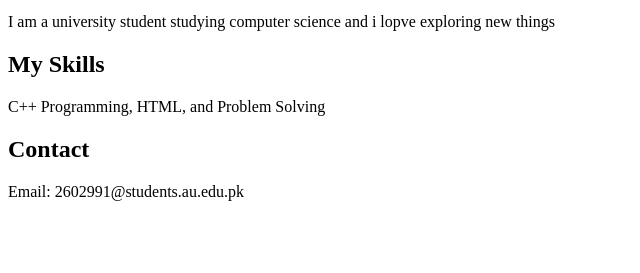
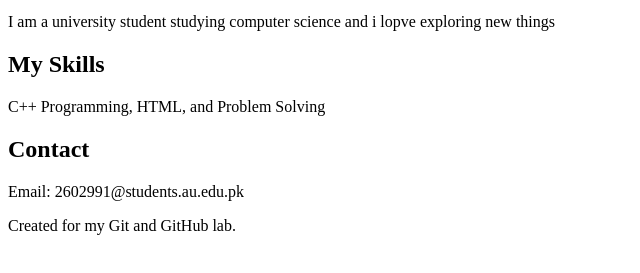
Before and after one commit to 2602991/2602991-portfolio, a plain HTML site: page index.html in a window 1280 px wide. Shown: the part 101-374 px from the top of the page, without its empty margins (0-640 px from the left). Drawn offline with Linux system fonts and the light colour scheme.

Commit message:
Add portfolio footer

```diff
--- a/index.html
+++ b/index.html
@@ -12,5 +12,8 @@
 <p>C++ Programming, HTML, and Problem Solving</p>
 <h2>Contact</h2>
 <p>Email: 2602991@students.au.edu.pk</p>
+<footer>
+    <p>Created for my Git and GitHub lab.</p>
+</footer>
 </body>
 </html>
```
